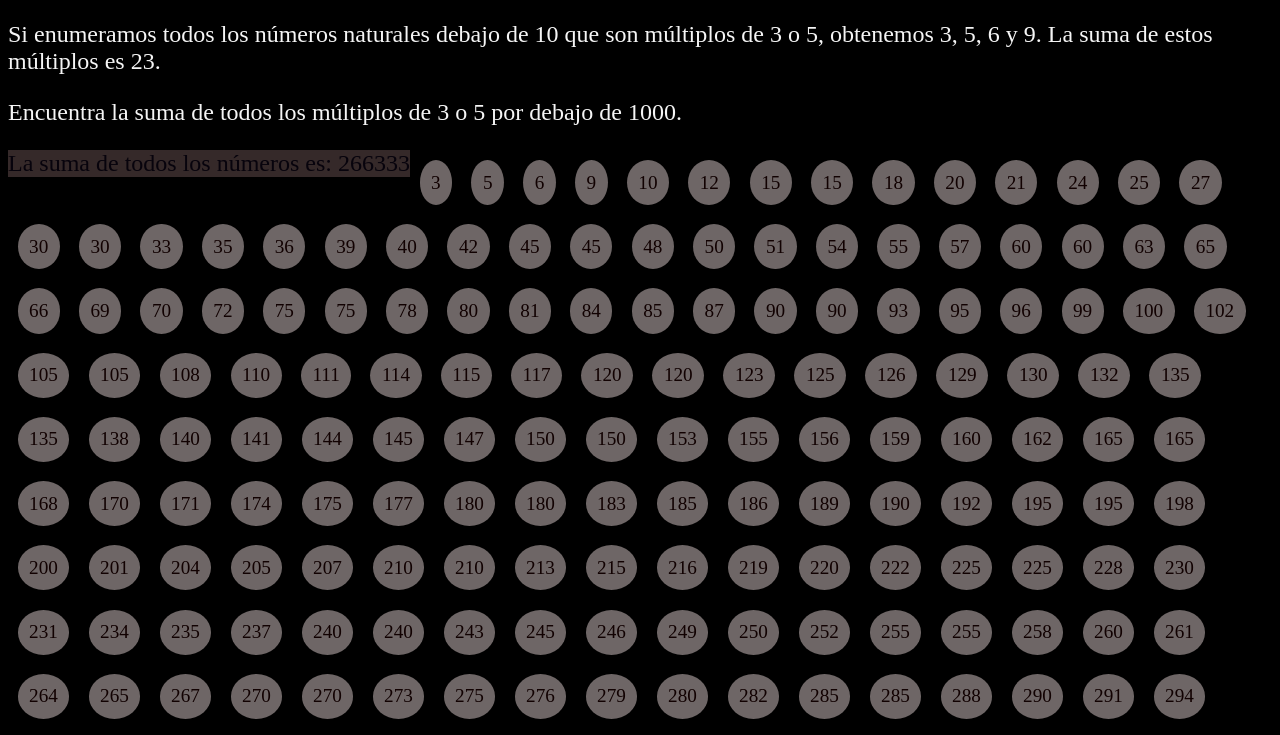
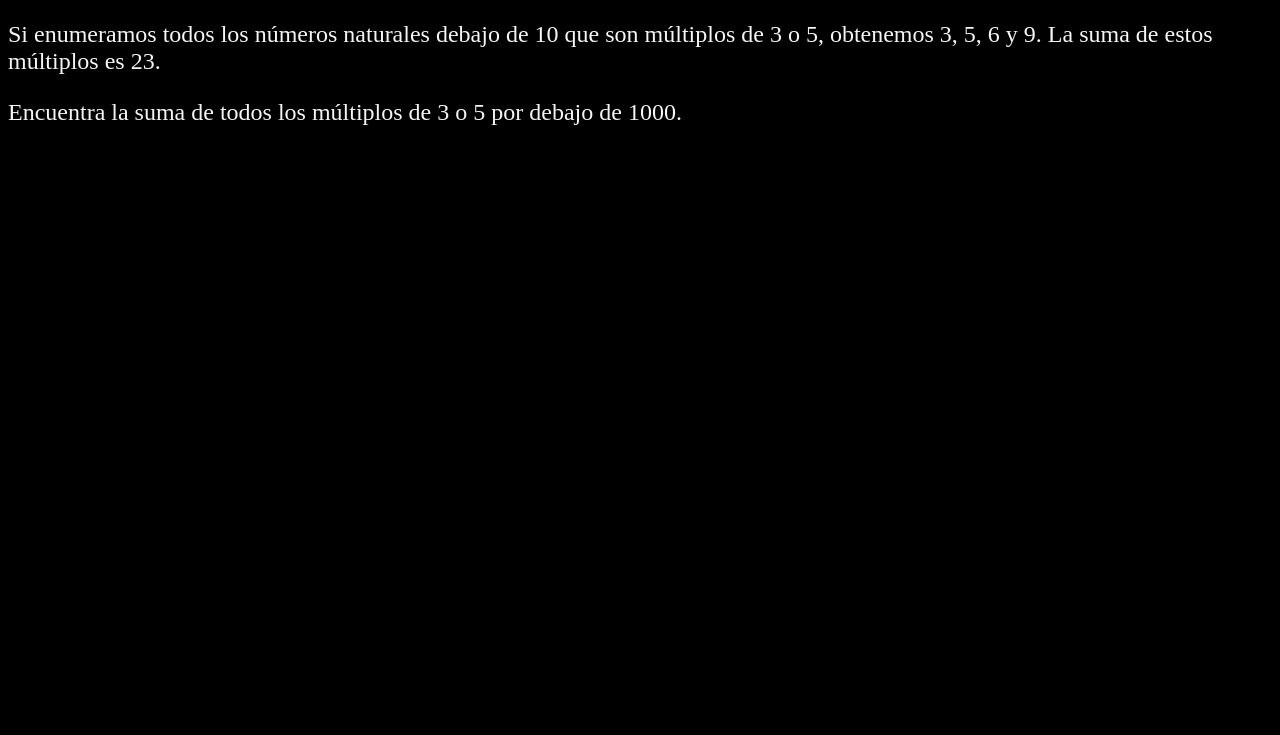
Before and after one commit to cvdgp/logica_programacion, a plain HTML site: page index.html in a window 1280 px wide. Shown: the part 61-796 px from the top of the page. Drawn offline with Linux system fonts and the light colour scheme.

Commit message:
sin script

```diff
--- a/index.html
+++ b/index.html
@@ -20,7 +20,6 @@
         <div id="txt"></div>
     </article>
 
-<script src="js/main.js"></script>
 
 </body>
 </html>
```
